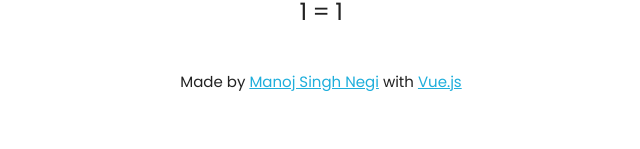
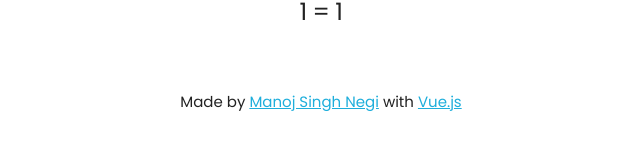
Before and after one commit to manojsinghnegiwd/currency-converter, a Vue app: page / in a window 1280 px wide. Shown: the part 365-514 px from the top of the page, without its empty margins (319-959 px from the left). Built offline with nearby package versions, Linux system fonts and the light colour scheme; no server answers.

Commit message:
hide when no amount

```diff
--- a/src/components/Currency.vue
+++ b/src/components/Currency.vue
@@ -18,8 +18,8 @@
         <input min="1" v-on:change="convertRates" v-on:keyup="convertRates" type="number" name="base_amount" v-model="base_amount">
       </div>
       <div>
-        <h5 class="target-amount u-text-center">{{base_amount}} {{base.name}} = {{target_amount}} {{target.name}}</h5>
-        <p class="u-text-center">Made by <a href="http://manojsinghnegi.com/">Manoj Singh Negi</a> with <a href="https://vuejs.org/">Vue.js</a></p>
+        <h5 v-if="base_amount" class="target-amount u-text-center">{{base_amount}} {{base.name}} = {{target_amount}} {{target.name}}</h5>
+        <p class="u-text-center branding">Made by <a href="http://manojsinghnegi.com/">Manoj Singh Negi</a> with <a href="https://vuejs.org/">Vue.js</a></p>
       </div>
     </div>
   </div>
@@ -106,7 +106,7 @@ export default {
     convertRates: function () {
 
       if(!this.base_amount) {
-        this.base_amount = 1;
+        return;
       }
 
       convertRates(this.base.name, this.target.name)
--- a/src/main.css
+++ b/src/main.css
@@ -21,3 +21,7 @@ select, input {
 .target-amount {
 	padding: 20px 0px;
 }
+
+.branding {
+	padding: 20px 0px;
+}
```
